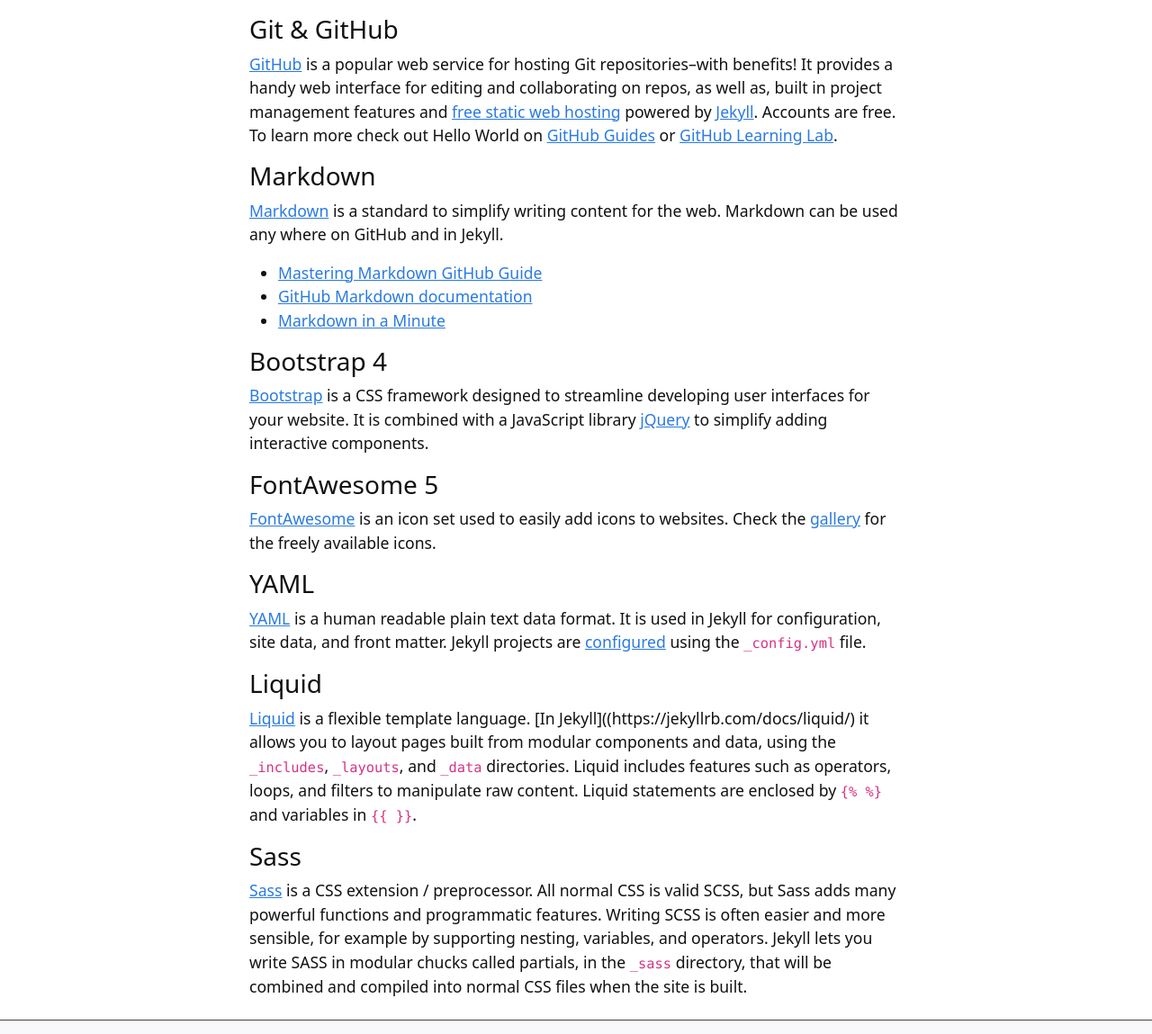
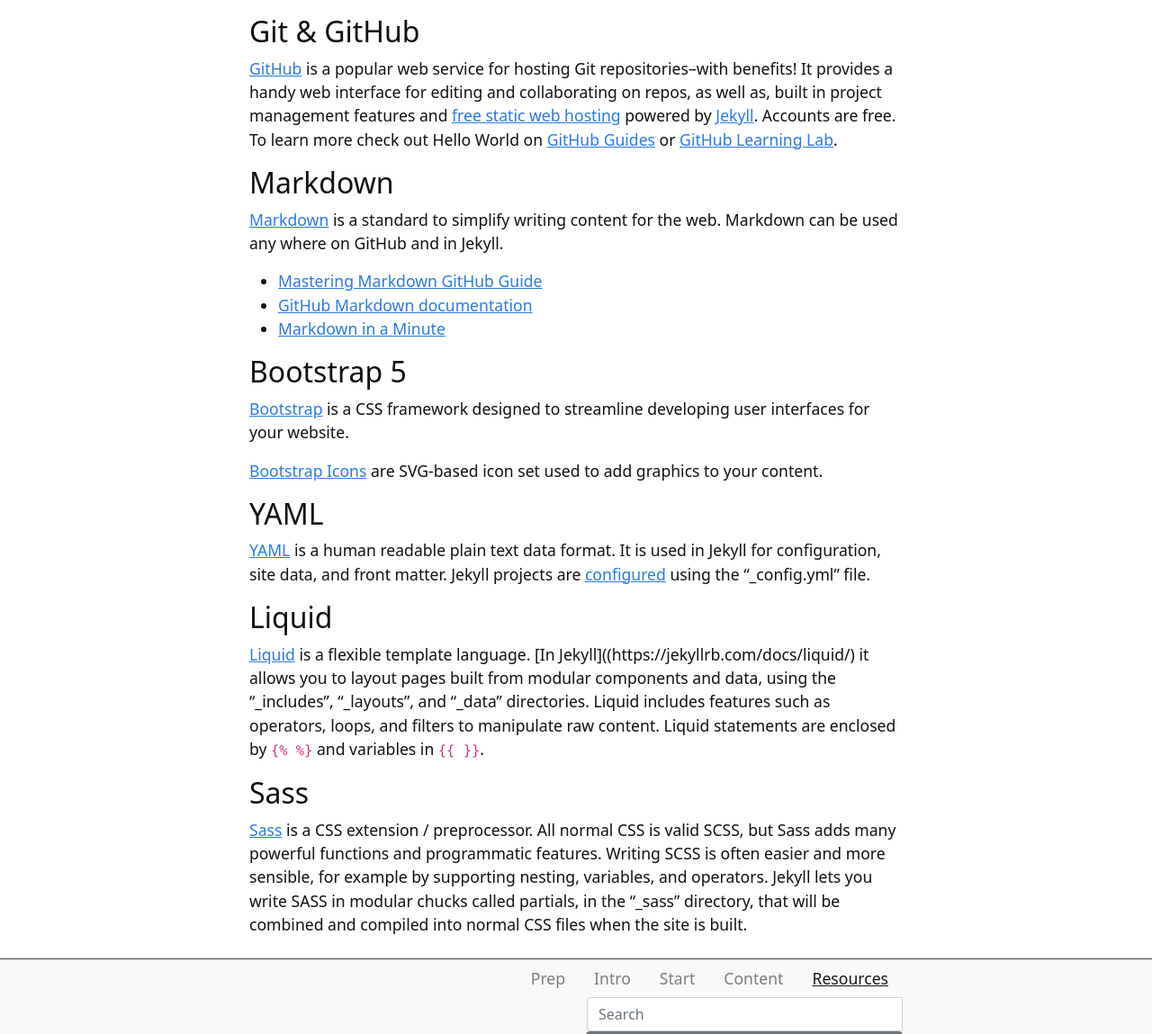
Before and after one commit to evanwill/workshop-template-b, a Jekyll site: the page built from content/4-resources.md, in a window 1280 px wide and 1400 px high, scrolled down 723 px, cut to the strip 0-1149 px from the top of the window. Shown: the whole strip at 90% size. Built offline with Jekyll 4.4.1, drawn with Linux system fonts in a browser that asks for light colours.

Commit message:
quick doc cleanup

```diff
--- a/content/4-resources.md
+++ b/content/4-resources.md
@@ -23,14 +23,14 @@ Other workshop sites an [minimal version of this template](https://github.com/ev
 
 # Reference
 
-### Git & GitHub
+## Git & GitHub
 
 [GitHub](https://github.com/) is a popular web service for hosting Git repositories--with benefits!
 It provides a handy web interface for editing and collaborating on repos, as well as, built in project management features and [free static web hosting](https://pages.github.com/) powered by [Jekyll](https://jekyllrb.com/).
 Accounts are free.
 To learn more check out Hello World on [GitHub Guides](https://guides.github.com/) or [GitHub Learning Lab](https://lab.github.com/).
 
-### Markdown
+## Markdown
 
 [Markdown](https://daringfireball.net/projects/markdown/) is a standard to simplify writing content for the web.
 Markdown can be used any where on GitHub and in Jekyll.
@@ -39,32 +39,28 @@ Markdown can be used any where on GitHub and in Jekyll.
 - [GitHub Markdown documentation](https://docs.github.com/en/free-pro-team@latest/github/writing-on-github/basic-writing-and-formatting-syntax){:target="_blank" rel="noopener"}
 - [Markdown in a Minute](https://evanwill.github.io/_drafts/notes/markdown-minute.html)
 
-### Bootstrap 4
+## Bootstrap 5
 
 [Bootstrap](https://getbootstrap.com/) is a CSS framework designed to streamline developing user interfaces for your website.
-It is combined with a JavaScript library [jQuery](https://jquery.com/) to simplify adding interactive components.
 
-### FontAwesome 5
+[Bootstrap Icons](https://icons.getbootstrap.com/) are SVG-based icon set used to add graphics to your content.
 
-[FontAwesome](https://fontawesome.com/) is an icon set used to easily add icons to websites.
-Check the [gallery](https://fontawesome.com/icons?d=gallery&m=free) for the freely available icons.
-
-### YAML
+## YAML
 
 [YAML](http://www.yaml.org/) is a human readable plain text data format.
 It is used in Jekyll for configuration, site data, and front matter.
-Jekyll projects are [configured](https://jekyllrb.com/docs/configuration/) using the `_config.yml` file.
+Jekyll projects are [configured](https://jekyllrb.com/docs/configuration/) using the "_config.yml" file.
 
-### Liquid
+## Liquid
 
 [Liquid](http://shopify.github.io/liquid/) is a flexible template language.
-[In Jekyll]((https://jekyllrb.com/docs/liquid/) it allows you to layout pages built from modular components and data, using the `_includes`, `_layouts`, and `_data` directories.
+[In Jekyll]((https://jekyllrb.com/docs/liquid/) it allows you to layout pages built from modular components and data, using the "_includes", "_layouts", and "_data" directories.
 Liquid includes features such as operators, loops, and filters to manipulate raw content.
 Liquid statements are enclosed by {% raw %}`{%  %}`{% endraw %} and variables in {% raw %}`{{  }}`{% endraw %}.
 
-### Sass
+## Sass
 
 [Sass](http://sass-lang.com/) is a CSS extension / preprocessor.
 All normal CSS is valid SCSS, but Sass adds many powerful functions and programmatic features.
 Writing SCSS is often easier and more sensible, for example by supporting nesting, variables, and operators.
-Jekyll lets you write SASS in modular chucks called partials, in the `_sass` directory, that will be combined and compiled into normal CSS files when the site is built.
+Jekyll lets you write SASS in modular chucks called partials, in the "_sass" directory, that will be combined and compiled into normal CSS files when the site is built.
```
Also changed, not shown: content/2-lesson.md (+2 -1 lines), content/3-lesson.md (+5 -2 lines).
